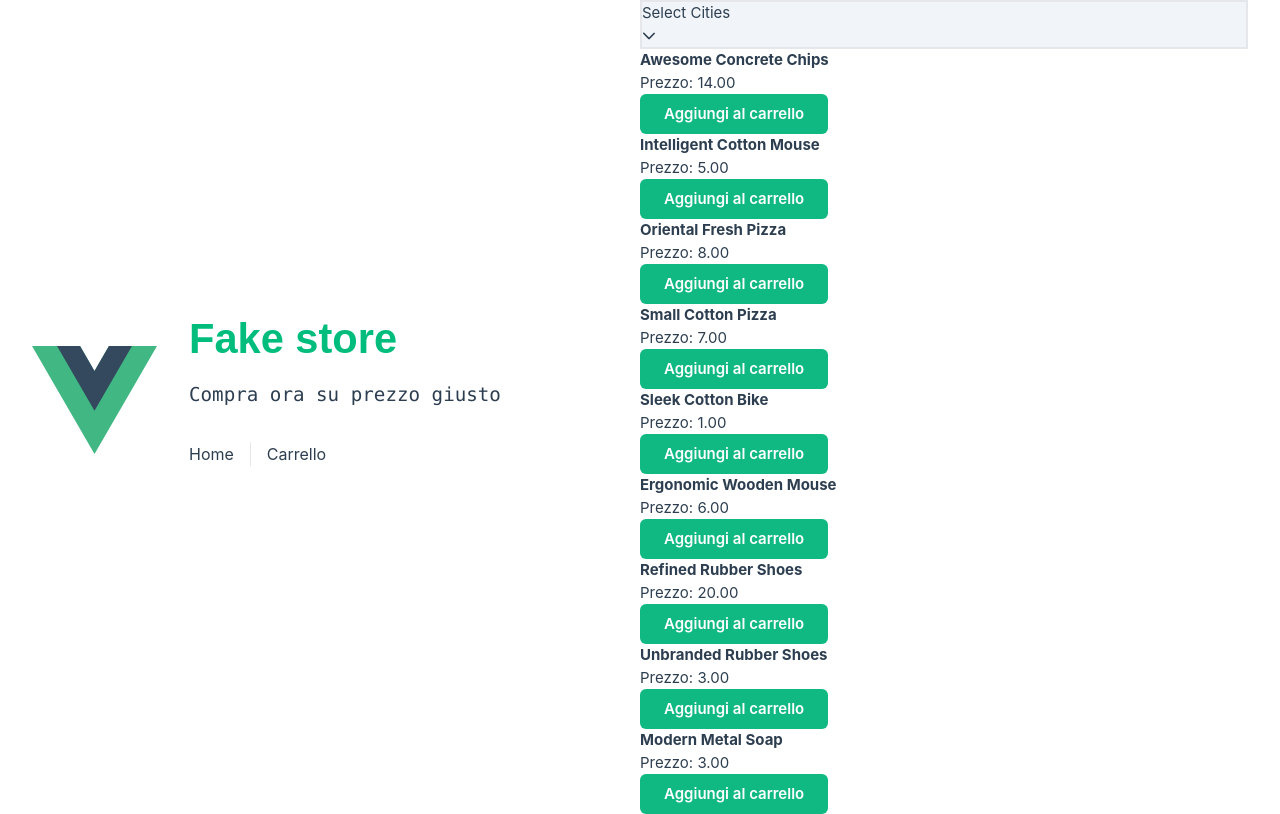
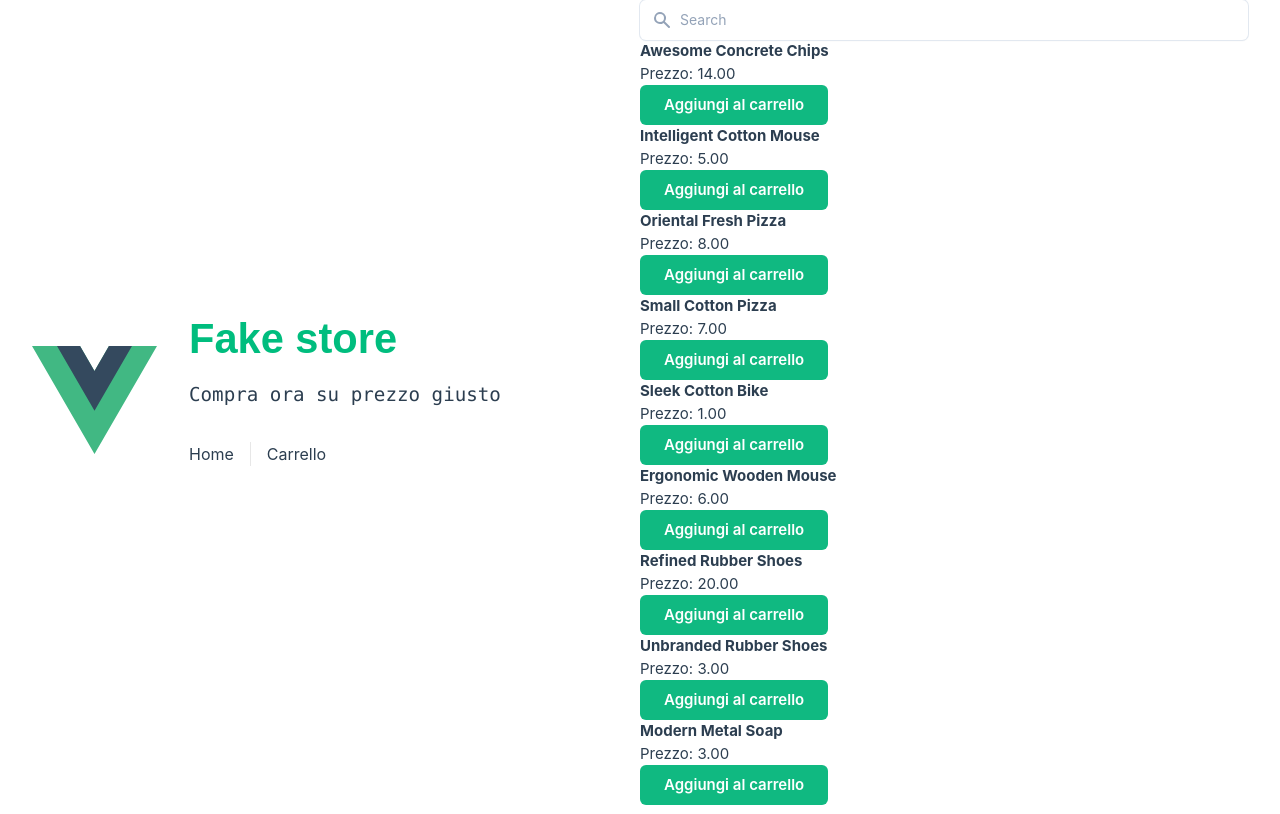
Before and after one commit to sc-DaniloSanna/esercizio-pinia, a Vue app: page / in a window 1280 px wide. Built offline with nearby package versions, Linux system fonts and the light colour scheme.

Commit message:
feat: barra di ricerca con filtro fatta

```diff
--- a/src/components/ProductList.vue
+++ b/src/components/ProductList.vue
@@ -1,36 +1,42 @@
 <template>
-    <div class="card flex justify-content-center">
-        <MultiSelect v-model="selectedCities" :options="cities" filter optionLabel="name" placeholder="Select Cities"
-            :maxSelectedLabels="3" class="bg-slate-100 border-2 w-full md:w-20rem" />
+    <div class="relative">
+        <svg width="20" height="20" fill="currentColor"
+        class="absolute left-3 top-1/2 -mt-2.5 text-slate-400 pointer-events-none group-focus-within:text-blue-500"
+        aria-hidden="true">
+        <path fill-rule="evenodd" clip-rule="evenodd"
+            d="M8 4a4 4 0 100 8 4 4 0 000-8zM2 8a6 6 0 1110.89 3.476l4.817 4.817a1 1 0 01-1.414 1.414l-4.816-4.816A6 6 0 012 8z"
+            class="" />
+    </svg>
+        <InputText v-model="value" placeholder="Search"
+            class="focus:ring-2 focus:ring-blue-500 focus:outline-none appearance-none w-full text-sm leading-6 text-slate-900 placeholder-slate-400 rounded-md py-2 pl-10 ring-1 ring-slate-200 shadow-sm"
+            type="text" aria-label="Filter projects" />
     </div>
-  <div v-for="product in products" :key="product.id">
-            <div class="capitalize font-bold">{{ product.name }}</div>
-            <div>Prezzo: {{ product.price }}</div>
-            <button @click="addToCart(product)" class="h-10 px-6 font-semibold rounded-md bg-emerald-500 hover:bg-emerald-600 text-white">Aggiungi al carrello</button>
-        </div>
+
+    <div v-for="product in filteredProducts" :key="product.id">
+        <div class="capitalize font-bold">{{ product.name }}</div>
+        <div>Prezzo: {{ product.price }}</div>
+        <button @click="addToCart(product)"
+            class="h-10 px-6 font-semibold rounded-md bg-emerald-500 hover:bg-emerald-600 text-white">
+            Aggiungi al carrello
+        </button>
+    </div>
 </template>
 <script setup>
+import { products } from '../../db.json'
+import { useUserCartStore } from '../stores/userCart.store'
+import { computed, ref } from 'vue'
 
-import { products } from '../../db.json';
-import { useUserCartStore } from '../stores/userCart.store';
-import { ref } from "vue";
+const value = ref(null)
+const store = useUserCartStore()
 
-const selectedCities = ref();
-const cities = ref([
-    { name: 'New York', code: 'NY' },
-    { name: 'Rome', code: 'RM' },
-    { name: 'London', code: 'LDN' },
-    { name: 'Istanbul', code: 'IST' },
-    { name: 'Paris', code: 'PRS' }
-]);
+const filteredProducts = computed(() => {
+  const searchTerm = value.value ? value.value.toLowerCase() : ''
 
-const store = useUserCartStore();
-
+  return products.filter(product => product.name.toLowerCase().startsWith(searchTerm))
+})
 
 const addToCart = (product) => {
-    store.addToCart(product);
-};
-
+    store.addToCart(product)
+}
 </script>
-<style lang="scss">
-</style>
+<style lang="scss"></style>
--- a/src/main.js
+++ b/src/main.js
@@ -7,6 +7,7 @@ import PrimeVue from 'primevue/config';
 import App from './App.vue'
 import router from './router'
 import MultiSelect from 'primevue/multiselect';
+import InputText from 'primevue/inputtext';
 
 const app = createApp(App)
 
@@ -14,5 +15,5 @@ app.use(createPinia())
 app.use(router)
 
 app.use(PrimeVue);
-app.component('MultiSelect', MultiSelect);
+app.component('InputText', InputText);
 app.mount('#app')
```
